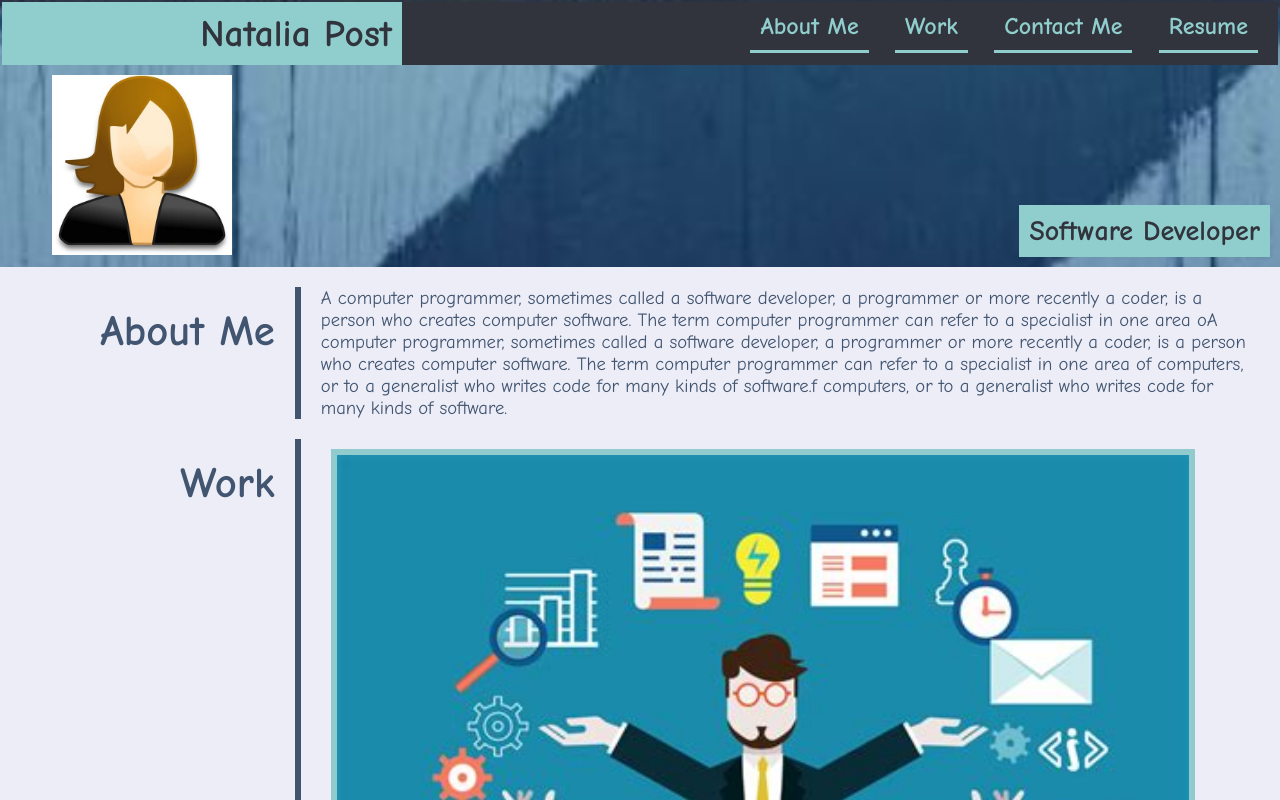
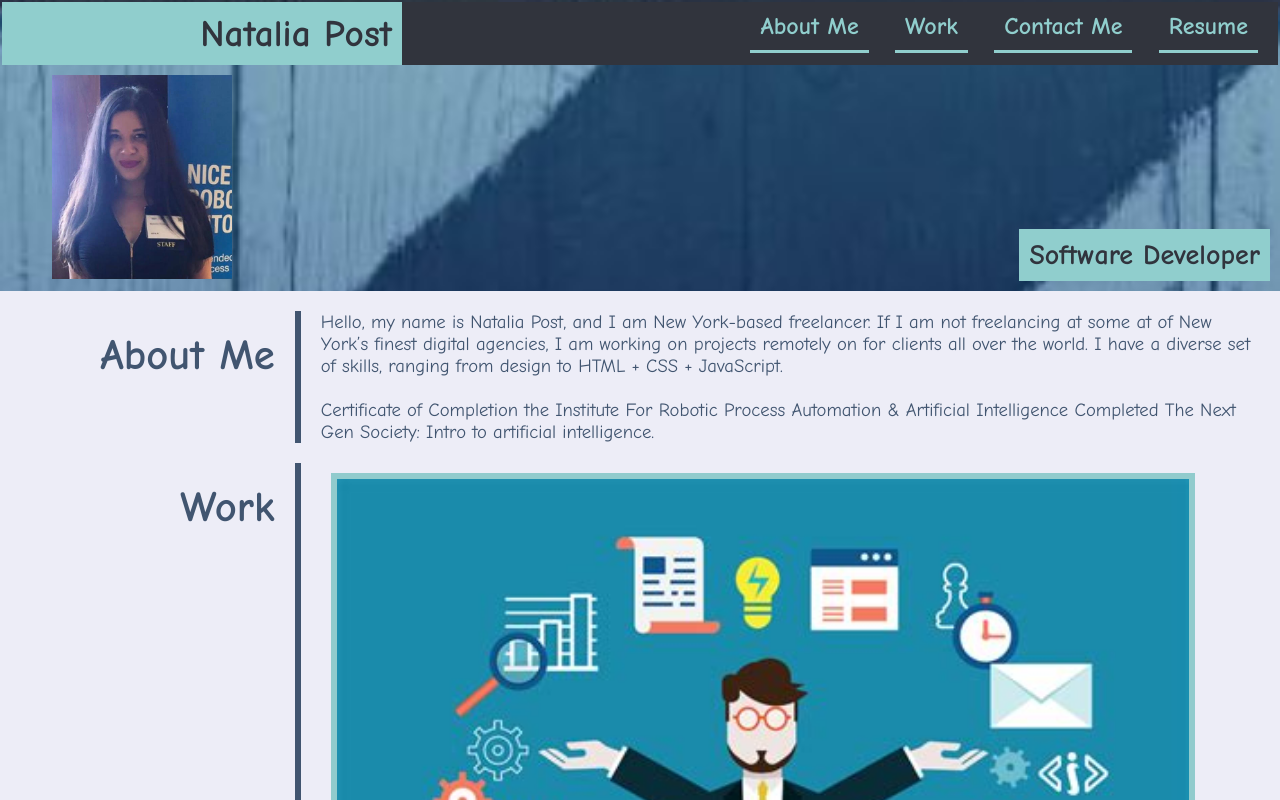
Before and after one commit to nataliapost11/portfolio, a plain HTML site: page Index.html in a window 1280 px wide. Shown: the top 800 px of the page. Drawn offline with Linux system fonts and the light colour scheme.

Commit message:
Added photo and updated the contact section

```diff
--- a/Index.html
+++ b/Index.html
@@ -21,7 +21,7 @@
         <a href="#resume">Resume</a>
       </nav>
     </div>
-    <img src="assets/images/profile-photo.jpg" class="profile-photo" />
+    <img src="assets/images/portfolioimg.jpg" class="profile-photo" />
 
     <!-- Sub Title-->
     <h2 class="sub-header">Software Developer</h2>
@@ -35,15 +35,15 @@
         About Me
       </header>
       <div class="content">
-        A computer programmer, sometimes called
-        a software developer, a programmer or more recently a coder, is a person who
-        creates computer software. The term computer programmer can refer to a
-        specialist in one area oA computer programmer, sometimes called
-        a software developer, a programmer or more recently a coder, is a person who
-        creates computer software. The term computer programmer can refer to a
-        specialist in one area of computers, or to a generalist who writes code for
-        many kinds of software.f computers, or to a generalist who writes code for
-        many kinds of software.
+        <p>Hello, my name is Natalia Post, and I am New York-based freelancer. If I am not freelancing at some at of New York’s finest digital agencies, I am working on projects remotely on for clients all over the world.
+I have a diverse set of skills, ranging from design to HTML + CSS + JavaScript.
+          </p>
+
+        <br>
+<ul>Certificate of Completion the Institute For Robotic Process Automation & Artificial Intelligence
+Completed The Next Gen Society: Intro to artificial intelligence.
+</ul>
+
       </div>
     </section>
 
@@ -102,9 +102,9 @@
         Contact Me
       </header>
       <p class="content">
-        <a href="#">xxx-xxx-xxxx</a>
-        <a href="mailto:abc@mysite.com">abc@mysite.com</a>
-        <a href="#">Git Hub</a>
+        <a href="#">777-777-7777</a>
+        <a href="mailto:natalia.post11@gmail.com">natalia.post11@gmail.com</a>
+        <a href="https://github.com/nataliapost11">Git Hub</a>
         <a href="#">Twitter</a>
         <a href="#">Spotify</a>
       </p>
--- a/assets/css/style.css
+++ b/assets/css/style.css
@@ -172,7 +172,7 @@ nav a {
   text-decoration: none;
   font-weight: bold;
   margin: 5px 15px;
-  font-size: 22pt;
+  font-size: 15pt;
   padding: 10px;
   flex: 1 0 0;
   text-decoration: underline;
```
Also changed, not shown: assets/images/portfolioimg.jpg (added).
